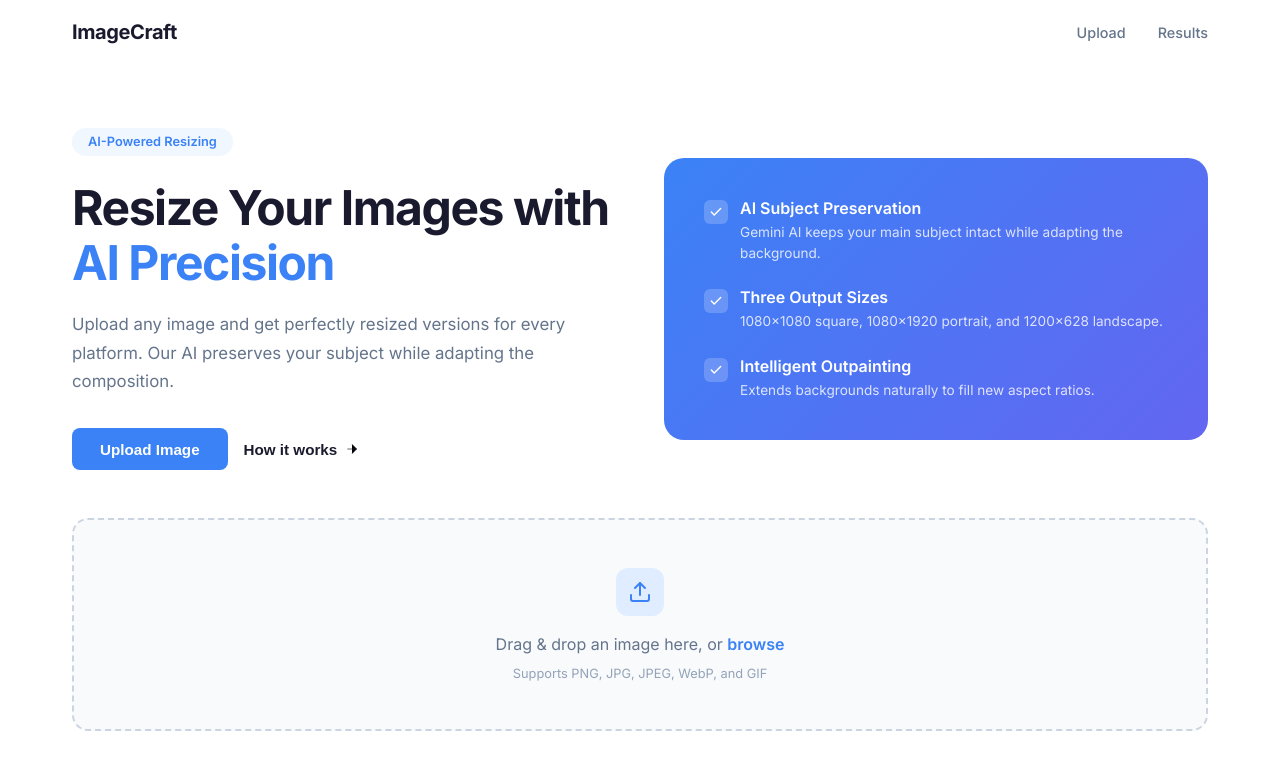
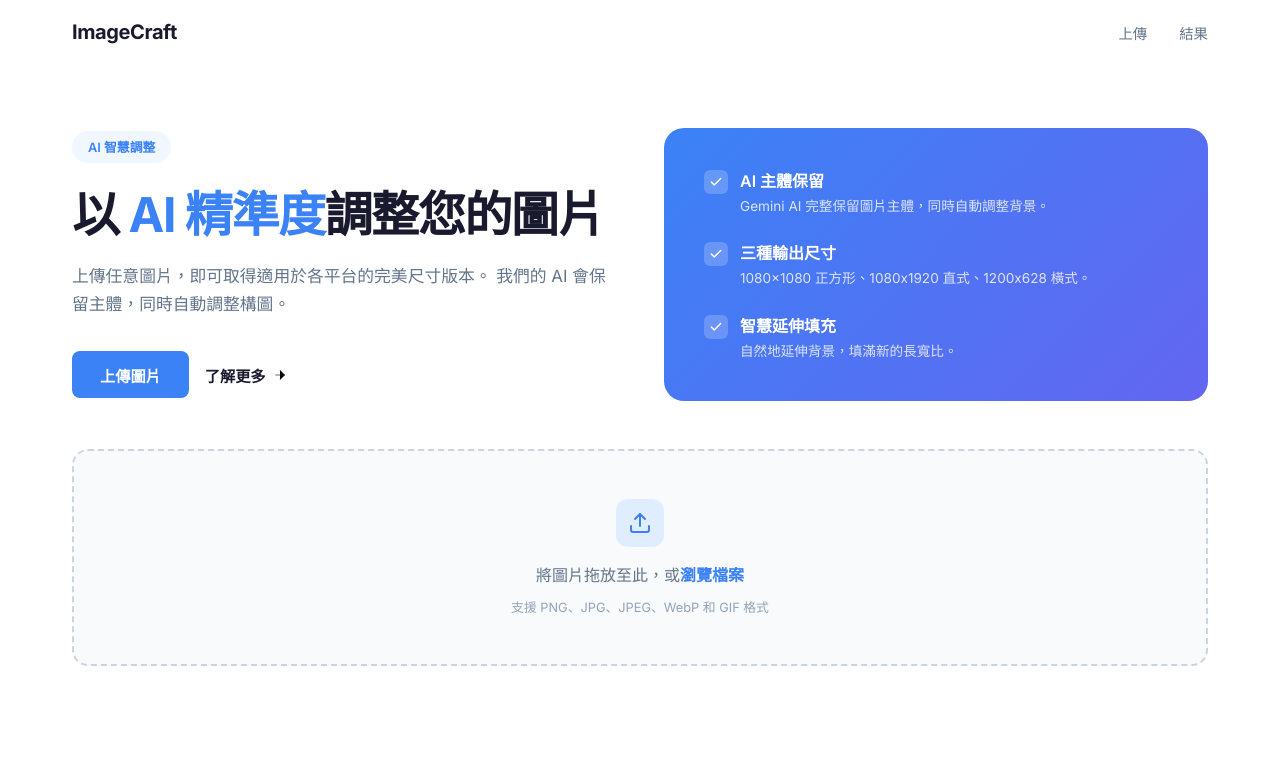
Before and after one commit to wen-huang-solwen/image-resize, a Flask app: page / in a window 1280 px wide. Shown: the top 770 px of the page. Run offline with Flask 3, Linux system fonts and the light colour scheme.

Commit message:
Translate UI text to Traditional Chinese
Co-Authored-By: Claude Opus 4.6 <noreply@anthropic.com>

```diff
--- a/templates/index.html
+++ b/templates/index.html
@@ -1,9 +1,9 @@
 <!DOCTYPE html>
-<html lang="en">
+<html lang="zh-Hant">
 <head>
     <meta charset="UTF-8">
     <meta name="viewport" content="width=device-width, initial-scale=1.0">
-    <title>Smart Image Resize</title>
+    <title>智慧圖片調整</title>
     <link rel="preconnect" href="https://fonts.googleapis.com">
     <link rel="preconnect" href="https://fonts.gstatic.com" crossorigin>
     <link href="https://fonts.googleapis.com/css2?family=Inter:wght@400;500;600;700&display=swap" rel="stylesheet">
@@ -361,23 +361,23 @@
     <nav>
         <div class="logo">ImageCraft</div>
         <ul class="nav-links">
-            <li><a href="#upload">Upload</a></li>
-            <li><a href="#results">Results</a></li>
+            <li><a href="#upload">上傳</a></li>
+            <li><a href="#results">結果</a></li>
         </ul>
     </nav>
 
     <section class="hero">
         <div>
-            <span class="hero-badge">AI-Powered Resizing</span>
-            <h1>Resize Your Images with <span class="accent">AI Precision</span></h1>
+            <span class="hero-badge">AI 智慧調整</span>
+            <h1>以 <span class="accent">AI 精準度</span>調整您的圖片</h1>
             <p class="hero-description">
-                Upload any image and get perfectly resized versions for every platform.
-                Our AI preserves your subject while adapting the composition.
+                上傳任意圖片，即可取得適用於各平台的完美尺寸版本。
+                我們的 AI 會保留主體，同時自動調整構圖。
             </p>
             <div class="hero-actions">
-                <button class="btn-primary" id="heroUploadBtn">Upload Image</button>
+                <button class="btn-primary" id="heroUploadBtn">上傳圖片</button>
                 <button class="btn-secondary" id="heroLearnBtn">
-                    How it works
+                    了解更多
                     <svg viewBox="0 0 24 24"><path d="M5 12h14M12 5l7 7-7 7" stroke="currentColor"/></svg>
                 </button>
             </div>
@@ -388,8 +388,8 @@
                     <svg viewBox="0 0 24 24"><polyline points="20 6 9 17 4 12"/></svg>
                 </div>
                 <div>
-                    <h3>AI Subject Preservation</h3>
-                    <p>Gemini AI keeps your main subject intact while adapting the background.</p>
+                    <h3>AI 主體保留</h3>
+                    <p>Gemini AI 完整保留圖片主體，同時自動調整背景。</p>
                 </div>
             </div>
             <div class="feature-item">
@@ -397,8 +397,8 @@
                     <svg viewBox="0 0 24 24"><polyline points="20 6 9 17 4 12"/></svg>
                 </div>
                 <div>
-                    <h3>Three Output Sizes</h3>
-                    <p>1080x1080 square, 1080x1920 portrait, and 1200x628 landscape.</p>
+                    <h3>三種輸出尺寸</h3>
+                    <p>1080x1080 正方形、1080x1920 直式、1200x628 橫式。</p>
                 </div>
             </div>
             <div class="feature-item">
@@ -406,8 +406,8 @@
                     <svg viewBox="0 0 24 24"><polyline points="20 6 9 17 4 12"/></svg>
                 </div>
                 <div>
-                    <h3>Intelligent Outpainting</h3>
-                    <p>Extends backgrounds naturally to fill new aspect ratios.</p>
+                    <h3>智慧延伸填充</h3>
+                    <p>自然地延伸背景，填滿新的長寬比。</p>
                 </div>
             </div>
         </div>
@@ -419,8 +419,8 @@
             <div class="upload-icon">
                 <svg viewBox="0 0 24 24"><path d="M21 15v4a2 2 0 01-2 2H5a2 2 0 01-2-2v-4"/><polyline points="17 8 12 3 7 8"/><line x1="12" y1="3" x2="12" y2="15"/></svg>
             </div>
-            <p class="upload-text">Drag &amp; drop an image here, or <span class="browse">browse</span></p>
-            <p class="upload-hint">Supports PNG, JPG, JPEG, WebP, and GIF</p>
+            <p class="upload-text">將圖片拖放至此，或<span class="browse">瀏覽檔案</span></p>
+            <p class="upload-hint">支援 PNG、JPG、JPEG、WebP 和 GIF 格式</p>
         </div>
     </section>
 
@@ -430,12 +430,12 @@
 
     <div class="loading" id="loading">
         <div class="spinner"></div>
-        <p>Analyzing image and generating AI resizes...</p>
+        <p>正在分析圖片並以 AI 生成調整版本...</p>
     </div>
 
     <section class="results" id="results">
         <div class="results-header">
-            <h2>Resized Images</h2>
+            <h2>調整後的圖片</h2>
         </div>
         <div class="results-grid" id="resultsGrid"></div>
     </section>
@@ -478,7 +478,7 @@
 
         async function handleFile(file) {
             if (!file.type.startsWith('image/')) {
-                showError('Please select a valid image file.');
+                showError('請選擇有效的圖片檔案。');
                 return;
             }
 
@@ -498,13 +498,13 @@
                 const data = await response.json();
 
                 if (!response.ok) {
-                    showError(data.error || 'Upload failed');
+                    showError(data.error || '上傳失敗');
                     return;
                 }
 
                 displayResults(data);
             } catch (err) {
-                showError('Something went wrong. Please try again.');
+                showError('發生錯誤，請重新嘗試。');
             } finally {
                 loading.classList.remove('active');
             }
@@ -517,9 +517,9 @@
         }
 
         const ratioLabels = {
-            '1080x1080': '1:1 Square',
-            '1080x1920': '9:16 Portrait',
-            '1200x628': '16:9 Landscape',
+            '1080x1080': '1:1 正方形',
+            '1080x1920': '9:16 直式',
+            '1200x628': '16:9 橫式',
         };
 
         const dimensionLabels = {
@@ -543,7 +543,7 @@
                         <img src="${url}" alt="${key} resize">
                     </div>
                     <div class="result-card-footer">
-                        <a class="btn-download" href="${url}" download="${key}.jpg">Download</a>
+                        <a class="btn-download" href="${url}" download="${key}.jpg">下載</a>
                     </div>
                 `;
                 resultsGrid.appendChild(card);
```
